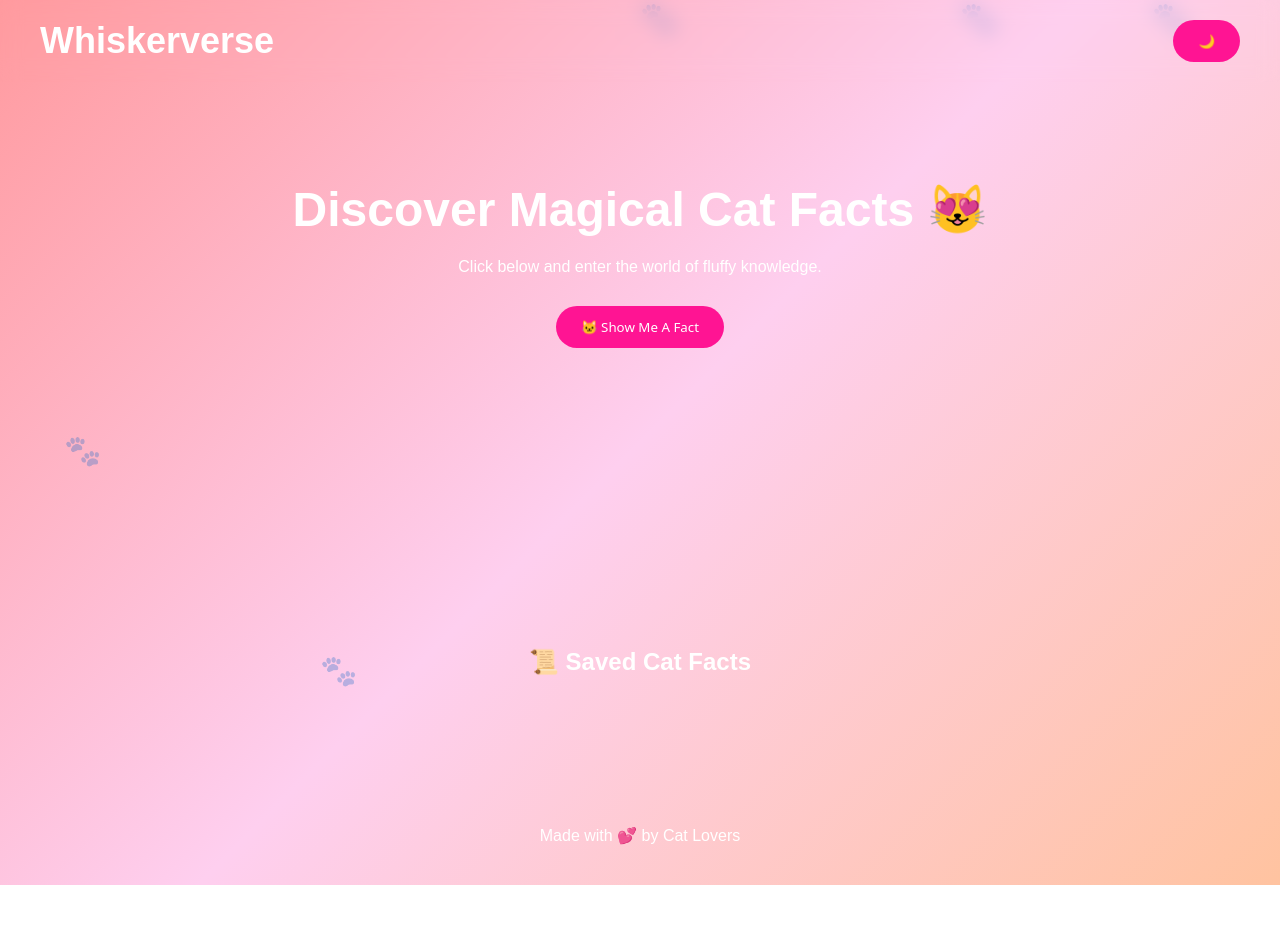
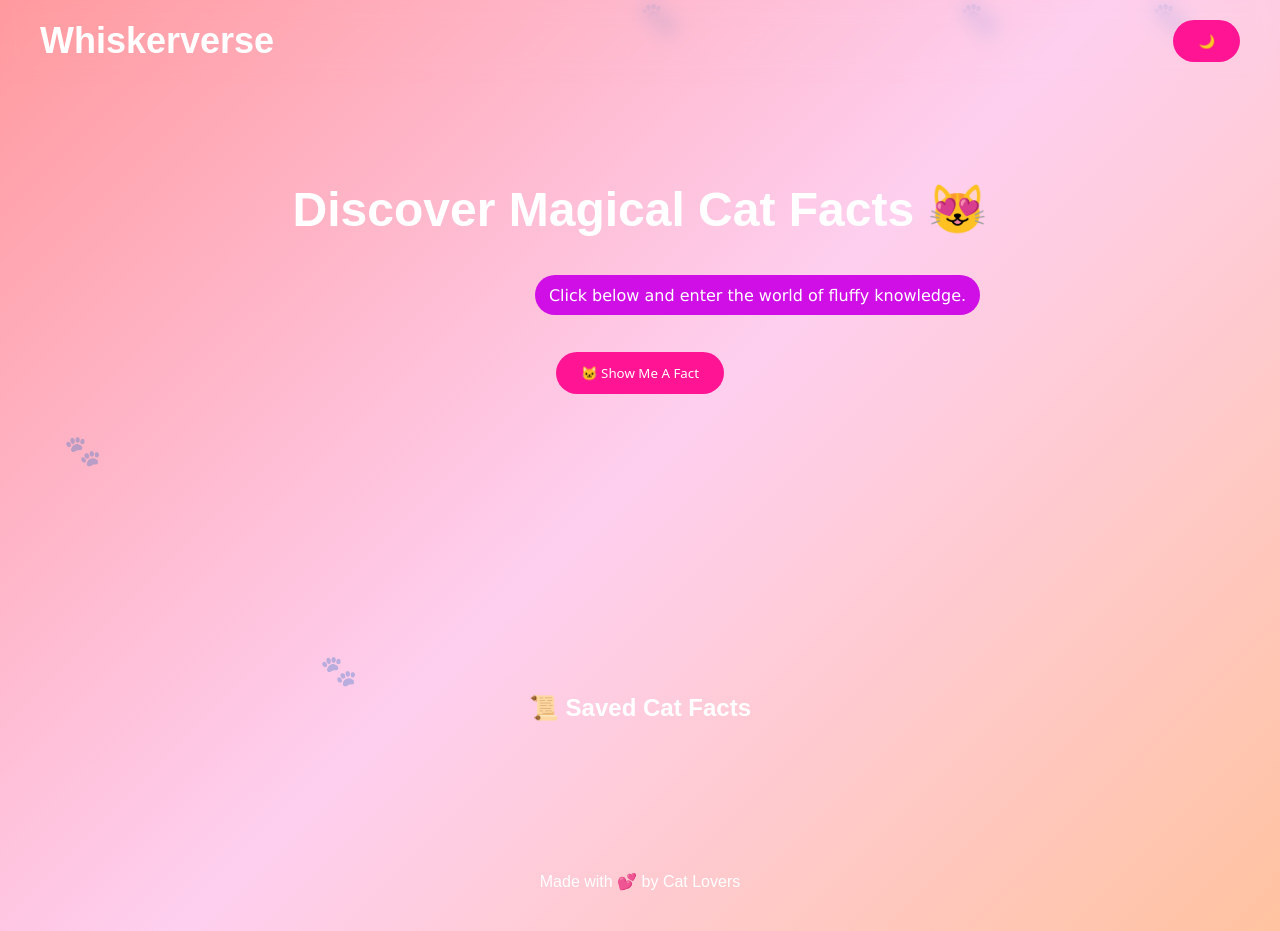
Before and after one commit to Mohdali644/Whisker-verse, a plain HTML site: page index.html in a window 1280 px wide. Before the commit the page ends 885 px from the top, so only its background shows below. Drawn offline with Linux system fonts and the light colour scheme.

Commit message:
Added new features and buttons

```diff
--- a/style.css
+++ b/style.css
@@ -45,8 +45,24 @@ nav {
 }
 
 .hero p {
-  margin-bottom: 30px;
+  display: flex;
+  justify-content: center;
+  align-items: center;
+
+  background-color: #d00ee6;
+  color: white;
+
+  height: 40px;
+  width: 445px;
+  margin-left: 515px;
+  text-align: center;
+
+  border-radius: 20px;
+  margin-bottom: 3%;
+  margin-top: 3%;
+  font-family:Verdana, Geneva, Tahoma, sans-serif;
 }
+
 
 button {
   padding: 12px 25px;
```
